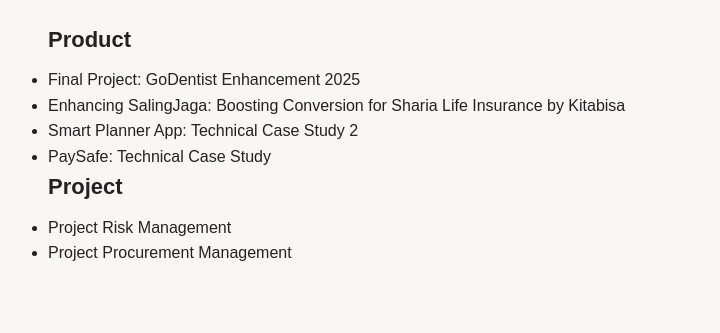
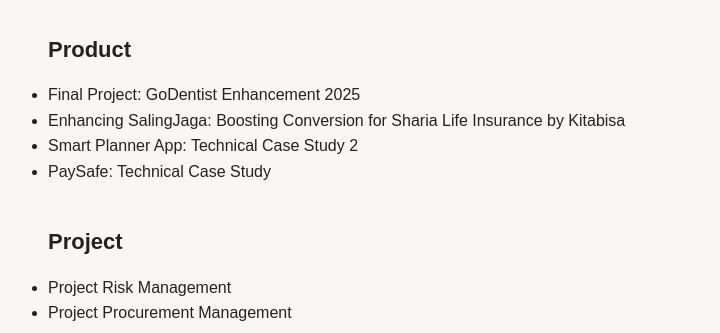
Before and after one commit to fauziyyahanis/Portfolio, a plain HTML site: page index.html in a window 1280 px wide. Shown: the part 291-624 px from the top of the page, without its empty margins (132-852 px from the left). Drawn offline with Linux system fonts and the light colour scheme.

Commit message:
Update style.css
Adjust section spacing

```diff
--- a/style.css
+++ b/style.css
@@ -28,7 +28,8 @@
 
 h3 {
     font-size: 22px;
-    margin-bottom: 10px;
+    margin-top: 40px;
+    margin-bottom: 15px;
 }
 
 p {
```
